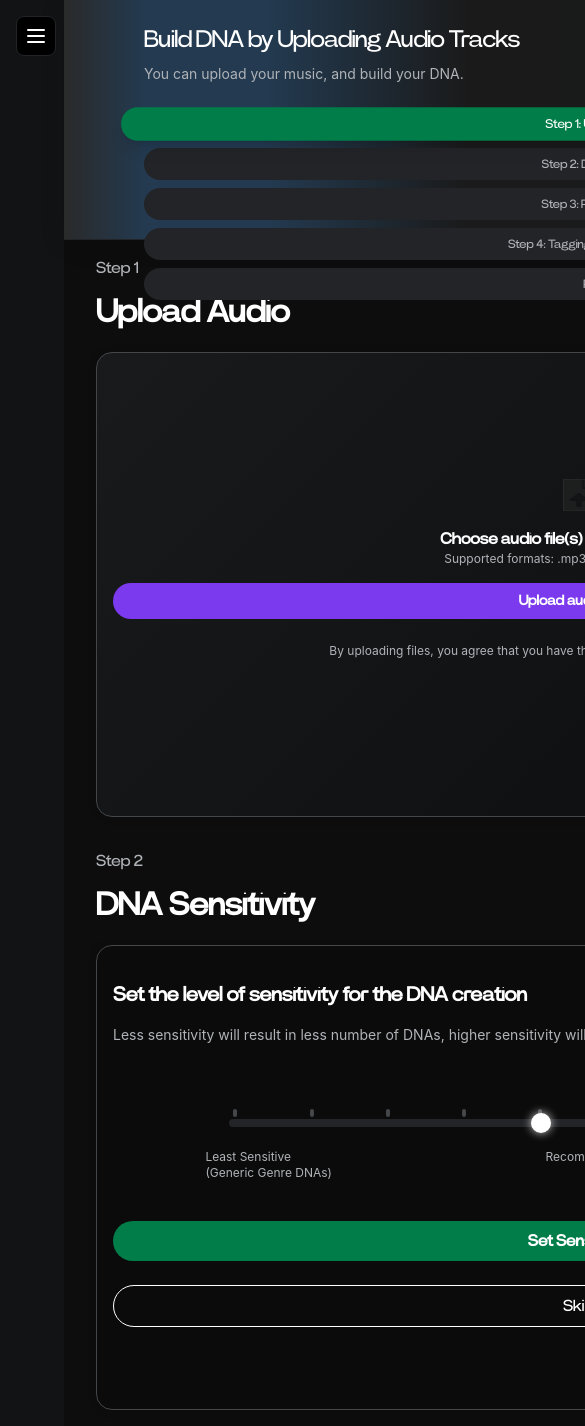
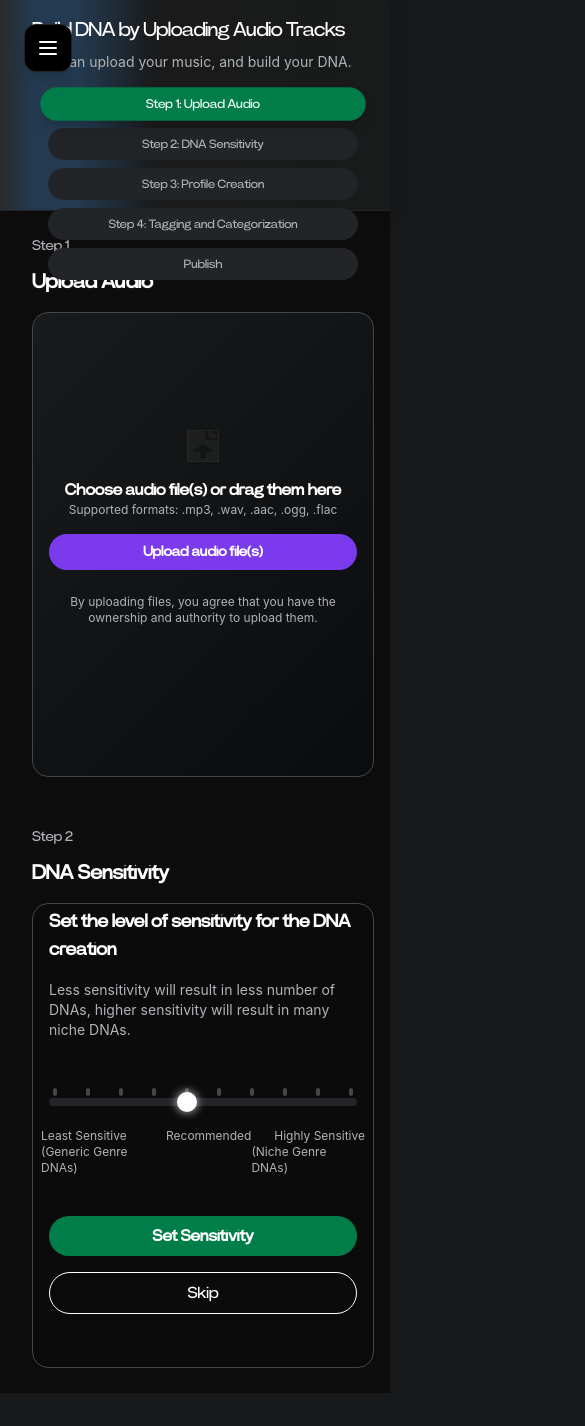
Before and after one commit to Mohi1038/Soundverse-DNA, a Next.js app in the folder frontend/: page /dna/create in a window 390 px wide. Shown: the top 1426 px of the page, 585 px wide, since content can reach past the window. After the commit the page ends 1393 px from the top, so only its background shows below. Built offline with nearby package versions, Linux system fonts and the light colour scheme.

Commit message:
feat: implement comprehensive mobile responsiveness for DNA creation page and sidebar

```diff
--- a/frontend/components/Sidebar.tsx
+++ b/frontend/components/Sidebar.tsx
@@ -92,9 +92,9 @@ export default function Sidebar() {
 
   return (
     <>
-      {/* Mobile Menu Button */}
+      {/* Mobile Menu Button - Fixed position to avoid overlapping */}
       <button
-        className="md:hidden fixed top-4 left-4 z-50 w-10 h-10 bg-[#000000] rounded-lg flex items-center justify-center border border-[#232428] hover:bg-[#232428] transition-colors duration-200"
+        className="md:hidden fixed top-6 left-6 z-50 w-12 h-12 bg-[#000000] rounded-xl flex items-center justify-center border border-[#232428] hover:bg-[#232428] transition-colors duration-200 shadow-lg"
         onClick={() => setMobileMenuOpen(!mobileMenuOpen)}
         aria-label="Toggle menu"
       >
@@ -152,20 +152,20 @@ export default function Sidebar() {
 
       {/* Mobile Menu */}
       <aside
-        className={`md:hidden fixed left-0 top-0 h-screen w-64 z-50 bg-[#000000] transform transition-transform duration-300 ease-in-out border-r border-[#232428]/20 ${
+        className={`md:hidden fixed left-0 top-0 h-screen w-72 z-50 bg-[#000000] transform transition-transform duration-300 ease-in-out border-r border-[#232428]/20 ${
           mobileMenuOpen ? 'translate-x-0' : '-translate-x-full'
         }`}
         aria-label="Mobile Sidebar"
       >
-        <div className="flex flex-col items-center py-8 space-y-2">
-          {/* Logo in mobile menu */}
-          <div className="w-[60px] h-[54px] mb-4 flex items-center justify-center">
+        <div className="flex flex-col h-full">
+          {/* Header with close button */}
+          <div className="flex items-center justify-between p-6 border-b border-[#232428]/20">
+            <div className="w-[50px] h-[45px] flex items-center justify-center">
               {!logoError ? (
                 <img
-                src="/logo.png"
+                  src="/logo2.png"
                   alt="Soundverse Logo"
                   className="w-full h-full object-contain"
-                style={{ width: '60px', height: '54px' }}
                   onError={() => setLogoError(true)}
                 />
               ) : (
@@ -174,20 +174,30 @@ export default function Sidebar() {
                 </div>
               )}
             </div>
+            <button
+              onClick={() => setMobileMenuOpen(false)}
+              className="w-8 h-8 bg-[#232428] rounded-lg flex items-center justify-center hover:bg-[#363636] transition-colors"
+            >
+              <svg className="w-5 h-5 text-white" fill="none" stroke="currentColor" viewBox="0 0 24 24">
+                <path strokeLinecap="round" strokeLinejoin="round" strokeWidth={2} d="M6 18L18 6M6 6l12 12" />
+              </svg>
+            </button>
+          </div>
 
-          {/* Plus icon in white circle for mobile */}
-          <SidebarIcon
-            icon={
+          {/* Menu Items */}
+          <div className="flex-1 px-6 py-4 space-y-2">
+            {/* Add button with text */}
+            <button className="flex items-center gap-4 w-full px-4 py-3 rounded-xl transition-all duration-300 ease-out transform hover:scale-105 hover:shadow-lg text-[#B0B3B8] hover:bg-gradient-to-r hover:from-[#232428] hover:to-[#2A2D31] hover:text-white">
+              <div className="w-10 h-8 bg-[#232428] rounded-lg flex items-center justify-center">
                 <img src="/add.png" alt="Add" className="w-4 h-4 object-contain" />
-            }
-            label="Add"
-            active={false}
-          />
+              </div>
+              <span className="text-lg font-medium">Add</span>
+            </button>
 
             {icons.map((item, idx) => (
               <button
                 key={item.label}
-              className={`flex items-center gap-4 w-full px-6 py-3 rounded-xl transition-all duration-300 ease-out transform hover:scale-105 hover:shadow-lg ${
+                className={`flex items-center gap-4 w-full px-4 py-3 rounded-xl transition-all duration-300 ease-out transform hover:scale-105 hover:shadow-lg ${
                   item.active
                     ? 'bg-gradient-to-r from-[#66ABFF] to-[#4A90E2] text-white shadow-lg shadow-[#66ABFF]/25'
                     : 'text-[#B0B3B8] hover:bg-gradient-to-r hover:from-[#232428] hover:to-[#2A2D31] hover:text-white'
@@ -204,6 +214,7 @@ export default function Sidebar() {
               </button>
             ))}
           </div>
+        </div>
       </aside>
     </>
   );
--- a/frontend/pages/dna/create.tsx
+++ b/frontend/pages/dna/create.tsx
@@ -15,7 +15,7 @@ const steps = [
 
 function StepProgressBar({ currentStep, onStepClick, step3Done }: { currentStep: number; onStepClick: (idx: number) => void; step3Done: boolean }) {
   return (
-    <div className="w-full flex justify-center">
+    <div className="w-full flex justify-center px-4">
       <div className="flex flex-col sm:flex-row gap-2 sm:gap-4 justify-center w-full max-w-[1200px] mx-auto">
         {steps.map((step, idx) => {
           // Only allow navigation to steps <= currentStep, or to Step 4/5 if step3Done
@@ -25,7 +25,7 @@ function StepProgressBar({ currentStep, onStepClick, step3Done }: { currentStep:
             <button
               key={step}
               onClick={() => !isLocked && onStepClick(idx)}
-              className={`px-3 sm:px-6 py-2 sm:py-3 rounded-full font-power-grotesk text-xs sm:text-base font-medium transition-all duration-200 whitespace-nowrap outline-none
+              className={`px-2 sm:px-6 py-2 sm:py-3 rounded-full font-power-grotesk text-xs sm:text-base font-medium transition-all duration-200 whitespace-nowrap outline-none
                 ${isCurrent
                   ? 'bg-[#007D49] text-white shadow-lg scale-105'
                   : 'bg-[#232428] text-[#B0B3B8]'}
@@ -46,9 +46,9 @@ function StepProgressBar({ currentStep, onStepClick, step3Done }: { currentStep:
 
 function StepSection({ title, stepLabel, children, sectionRef }: { title: string; stepLabel?: string; children: React.ReactNode; sectionRef: React.RefObject<HTMLDivElement> }) {
   return (
-    <section ref={sectionRef} className="w-full max-w-7xl min-h-[70vh] flex flex-col justify-center py-4 sm:py-8 scroll-mt-40 ml-0 px-4 sm:px-8 md:px-16">
-      {stepLabel && <div className="text-[#B0B3B8] text-base sm:text-lg font-power-grotesk mb-4 text-left">{stepLabel}</div>}
-      <h2 className="text-2xl sm:text-3xl font-semibold mb-6 sm:mb-8 font-power-grotesk text-white text-left" style={{ fontSize: '32px' }}>{title}</h2>
+    <section ref={sectionRef} className="w-full max-w-7xl min-h-[70vh] flex flex-col justify-center py-4 sm:py-8 scroll-mt-20 sm:scroll-mt-40 ml-0 px-4 sm:px-8 md:px-16">
+      {stepLabel && <div className="text-[#B0B3B8] text-sm sm:text-lg font-power-grotesk mb-3 sm:mb-4 text-left">{stepLabel}</div>}
+      <h2 className="text-xl sm:text-3xl font-semibold mb-4 sm:mb-8 font-power-grotesk text-white text-left" style={{ fontSize: 'clamp(20px, 4vw, 32px)' }}>{title}</h2>
       {children}
     </section>
   );
@@ -71,8 +71,8 @@ function LoadingDNA({ onComplete, progressOverride }: { onComplete?: () => void;
   }, [progress, onComplete, progressOverride]);
 
   return (
-    <div className="flex flex-col items-center justify-center min-h-[60vh] w-full">
-      <div className="relative flex items-center justify-center w-[280px] h-[280px] sm:w-[340px] sm:h-[340px] mx-auto">
+    <div className="flex flex-col items-center justify-center min-h-[50vh] sm:min-h-[60vh] w-full px-4">
+      <div className="relative flex items-center justify-center w-[200px] h-[200px] sm:w-[280px] sm:h-[280px] md:w-[340px] md:h-[340px] mx-auto">
         {/* Crescent background */}
         <img
           src="/crescent.png"
@@ -86,8 +86,8 @@ function LoadingDNA({ onComplete, progressOverride }: { onComplete?: () => void;
           className="w-full h-full object-contain absolute"
         />
       </div>
-      <div className="mt-6 sm:mt-8 text-[#66ABFF] text-lg sm:text-xl font-bold font-power-grotesk">{Math.min(progress, 100)}%</div>
-      <div className="mt-6 sm:mt-8 text-[#D9D9D9] text-center max-w-2xl mx-auto font-inter px-4" style={{ fontSize: '13px' }}>
+      <div className="mt-4 sm:mt-8 text-[#66ABFF] text-base sm:text-lg md:text-xl font-bold font-power-grotesk">{Math.min(progress, 100)}%</div>
+      <div className="mt-4 sm:mt-8 text-[#D9D9D9] text-center max-w-2xl mx-auto font-inter px-2 sm:px-4" style={{ fontSize: 'clamp(11px, 2.5vw, 13px)' }}>
         YOUR DNA WILL BE READY IN A FEW MINUTES. WE&apos;LL INFORM YOU ONCE IT&apos;S READY. YOU CAN USE THE STUDIO MEANWHILE
       </div>
     </div>
@@ -202,13 +202,13 @@ export default function DNACreationPage() {
       {/* Sidebar: always fixed, always visible */}
       <Sidebar />
       {/* Main content: margin-left for sidebar, fills rest of screen */}
-      <div className="flex-1 min-h-screen ml-16">
+      <div className="flex-1 min-h-screen ml-0 md:ml-16">
         {/* Top section: full width, sticky, with your custom colors/gradient */}
-        <div className="sticky top-0 z-30 w-full pl-16 border-b border-[#232428] shadow-[0_4px_24px_0_rgba(0,0,0,0.12)]"
-          style={{background: 'linear-gradient(90deg, #2a2a2a 0%, #233a50 8%, #233a50 20%, #1a1a1a 40%, #181A1B 100%)', height: '240px'}}
+        <div className="sticky top-0 z-30 w-full pl-4 md:pl-16 border-b border-[#232428] shadow-[0_4px_24px_0_rgba(0,0,0,0.12)]"
+          style={{background: 'linear-gradient(90deg, #2a2a2a 0%, #233a50 8%, #233a50 20%, #1a1a1a 40%, #181A1B 100%)', height: 'clamp(200px, 25vh, 240px)'}}
         >
-          <div className="max-w-[1200px] py-6 md:py-10 px-4 md:px-0 md:pl-8">
-            <h1 className="text-2xl sm:text-3xl md:text-4xl font-light text-white tracking-tight font-power-grotesk mb-2">Build DNA by Uploading Audio Tracks</h1>
+          <div className="max-w-[1200px] py-4 md:py-10 px-4 md:px-0 md:pl-8">
+            <h1 className="text-xl sm:text-3xl md:text-4xl font-light text-white tracking-tight font-power-grotesk mb-2">Build DNA by Uploading Audio Tracks</h1>
             <p className="text-[#B0B3B8] text-sm sm:text-base md:text-lg font-inter mb-0">You can upload your music, and build your DNA.</p>
           </div>
           <div className="px-4 md:px-0 md:pl-8 pb-4">
@@ -219,10 +219,9 @@ export default function DNACreationPage() {
         <div className="w-full flex-1 pl-4 sm:pl-8 md:pl-12 bg-[#0d0d0d]">
           <StepSection title="Upload Audio" stepLabel="Step 1" sectionRef={sectionRefs[0]}>
             <div
-              className="rounded-2xl border border-[#44474A] p-4 sm:p-8 md:p-12 flex flex-col items-center justify-center relative ml-0 transition-all"
+              className="rounded-2xl border border-[#44474A] p-4 sm:p-8 md:p-12 flex flex-col items-center justify-center relative ml-0 transition-all w-full max-w-[965px] mx-auto"
               style={{
-                width: '965px',
-                height: '465px',
+                minHeight: 'clamp(400px, 60vh, 465px)',
                 background: 'linear-gradient(135deg, #181A1C 0%, #0B0C0D 100%)',
                 boxShadow: '0 1px 8px 0 rgba(0,0,0,0.12)'
               }}
@@ -271,19 +270,18 @@ export default function DNACreationPage() {
           </StepSection>
           <StepSection title="DNA Sensitivity" stepLabel="Step 2" sectionRef={sectionRefs[1]}>
             <div
-              className="rounded-2xl border border-[#44474A] p-4 sm:p-8 md:p-12 flex flex-col items-center justify-center relative ml-0 transition-all"
+              className="rounded-2xl border border-[#44474A] p-4 sm:p-8 md:p-12 flex flex-col items-center justify-center relative ml-0 transition-all w-full max-w-[965px] mx-auto"
               style={{
-                width: '965px',
-                height: '465px',
+                minHeight: 'clamp(400px, 60vh, 465px)',
                 background: '#0B0B0B',
                 boxShadow: '0 1px 8px 0 rgba(0,0,0,0.12)'
               }}
             >
               <div className="flex flex-col items-start w-full ml-0 -mt-12">
-                <div className="text-white text-xl sm:text-2xl font-power-grotesk font-semibold mb-4">Set the level of sensitivity for the DNA creation</div>
-                <div className="text-[#B0B3B8] text-sm sm:text-base font-inter mb-16 sm:mb-20">Less sensitivity will result in less number of DNAs, higher sensitivity will result in many niche DNAs.</div>
+                <div className="text-white text-lg sm:text-2xl font-power-grotesk font-semibold mb-4">Set the level of sensitivity for the DNA creation</div>
+                <div className="text-[#B0B3B8] text-sm sm:text-base font-inter mb-12 sm:mb-20">Less sensitivity will result in less number of DNAs, higher sensitivity will result in many niche DNAs.</div>
                 <div className="w-full flex flex-col items-center mb-6 sm:mb-8">
-                  <div className="relative w-3/4 mb-4">
+                  <div className="relative w-full sm:w-3/4 mb-4">
                     <input
                       type="range"
                       min={1}
@@ -327,19 +325,19 @@ export default function DNACreationPage() {
                       ))}
                     </div>
                   </div>
-                  <div className="flex justify-between w-3/4 mt-4 text-[#B0B3B8] text-xs sm:text-base font-inter">
-                    <div className="flex flex-col items-start -ml-6 -mt-4">
+                  <div className="flex justify-between w-full sm:w-3/4 mt-4 text-[#B0B3B8] text-xs sm:text-base font-inter">
+                    <div className="flex flex-col items-start -ml-2 sm:-ml-6 -mt-4">
                       <span>Least Sensitive</span>
                       <span className="text-xs sm:text-sm">(Generic Genre DNAs)</span>
                     </div>
                     <div className="text-center text-xs sm:text-base -mt-4">Recommended</div>
-                    <div className="flex flex-col items-end -mr-8 -mt-4">
+                    <div className="flex flex-col items-end -mr-2 sm:-mr-8 -mt-4">
                       <span>Highly Sensitive</span>
                       <span className="text-xs sm:text-sm">(Niche Genre DNAs)</span>
                     </div>
                   </div>
                 </div>
-                <div className="flex flex-col sm:flex-row gap-6 sm:gap-8 mt-4 w-full justify-center">
+                <div className="flex flex-col sm:flex-row gap-4 sm:gap-8 mt-4 w-full justify-center">
                   <button
                     className="bg-[#007D49] hover:bg-[#00653a] text-white font-semibold px-6 sm:px-8 py-2 sm:py-3 rounded-full hover:scale-105 hover:translate-y-[-2px] transition-all duration-200 ease-out transform hover:shadow-lg font-power-grotesk text-base sm:text-lg w-full sm:w-auto"
                     onClick={handleSetSensitivity}
@@ -383,22 +381,21 @@ export default function DNACreationPage() {
               </StepSection>
               <StepSection title="Publish" stepLabel="Step 5" sectionRef={sectionRefs[4]}>
                 <div
-                  className="rounded-2xl border border-[#44474A] p-4 sm:p-8 md:p-12 flex flex-col items-start justify-between relative ml-0 transition-all"
+                  className="rounded-2xl border border-[#44474A] p-4 sm:p-8 md:p-12 flex flex-col items-start justify-between relative ml-0 transition-all w-full max-w-[965px] mx-auto"
                   style={{
-                    width: '965px',
-                    height: '465px',
+                    minHeight: 'clamp(400px, 60vh, 465px)',
                     background: '#0B0B0B',
                     boxShadow: '0 1px 8px 0 rgba(0,0,0,0.12)'
                   }}
                 >
                   {!publishSuccess ? (
                     <>
-                      <div className="text-xl sm:text-2xl font-bold text-white mb-2 flex items-center gap-2">
-                        <svg className="w-6 h-6 sm:w-7 sm:h-7 text-[#007D49]" fill="none" stroke="currentColor" strokeWidth="2" viewBox="0 0 24 24"><path strokeLinecap="round" strokeLinejoin="round" d="M9 12l2 2 4-4m6 2a9 9 0 11-18 0 9 9 0 0118 0z" /></svg>
+                      <div className="text-lg sm:text-2xl font-bold text-white mb-2 flex items-center gap-2">
+                        <svg className="w-5 h-5 sm:w-7 sm:h-7 text-[#007D49]" fill="none" stroke="currentColor" strokeWidth="2" viewBox="0 0 24 24"><path strokeLinecap="round" strokeLinejoin="round" d="M9 12l2 2 4-4m6 2a9 9 0 11-18 0 9 9 0 0118 0z" /></svg>
                         Review Before Publishing
                       </div>
                       <div className="text-[#B0B3B8] mb-4 sm:mb-6 text-left text-sm sm:text-base font-inter">Please review your information below before publishing your DNA profile.</div>
-                      <div className="w-full flex flex-col gap-3 sm:gap-4 mb-8">
+                      <div className="w-full flex flex-col gap-3 sm:gap-4 mb-6 sm:mb-8">
                         <div className="flex flex-col sm:flex-row sm:items-center gap-1 sm:gap-3">
                           <span className="text-[#66ABFF] font-semibold text-sm sm:text-base">Creator:</span>
                           <span className="text-white text-sm sm:text-base">{creatorInput || (creator && creator.name) || <span className='italic text-[#B0B3B8]'>Not set</span>}</span>
@@ -414,7 +411,7 @@ export default function DNACreationPage() {
                       </div>
                       <div className="w-full flex justify-center">
                         <button
-                          className="bg-[#007D49] hover:bg-[#00653a] text-white font-bold text-base sm:text-lg px-8 sm:px-12 py-3 sm:py-4 rounded-full shadow-xl hover:scale-105 hover:translate-y-[-2px] transition-all duration-200 ease-out transform hover:shadow-lg mb-6 sm:mb-8 tracking-wide"
+                          className="bg-[#007D49] hover:bg-[#00653a] text-white font-bold text-base sm:text-lg px-6 sm:px-12 py-3 sm:py-4 rounded-full shadow-xl hover:scale-105 hover:translate-y-[-2px] transition-all duration-200 ease-out transform hover:shadow-lg mb-4 sm:mb-8 tracking-wide w-full sm:w-auto"
                           onClick={handlePublish}
                         >
                           <span className="inline-flex items-center gap-2">
@@ -427,20 +424,20 @@ export default function DNACreationPage() {
                       {showPublishModal && (
                         <div className="fixed inset-0 z-50 flex items-center justify-center bg-black bg-opacity-60 animate-fade-in p-4">
                           <div className="bg-[#181A1B] rounded-2xl p-6 sm:p-10 shadow-2xl flex flex-col items-center border border-[#232428] max-w-md w-full">
-                            <div className="text-white text-xl sm:text-2xl font-power-grotesk mb-4 sm:mb-6 font-bold flex items-center gap-2">
+                            <div className="text-white text-lg sm:text-2xl font-power-grotesk mb-4 sm:mb-6 font-bold flex items-center gap-2">
                               <svg className="w-6 h-6 sm:w-7 sm:h-7 text-[#007D49]" fill="none" stroke="currentColor" strokeWidth="2" viewBox="0 0 24 24"><path strokeLinecap="round" strokeLinejoin="round" d="M9 12l2 2 4-4m6 2a9 9 0 11-18 0 9 9 0 0118 0z" /></svg>
                               Are you sure you want to publish?
                             </div>
-                            <div className="flex flex-col sm:flex-row gap-4 sm:gap-8 mt-2">
+                            <div className="flex flex-col sm:flex-row gap-4 sm:gap-8 mt-2 w-full">
                               <button
-                                className="bg-[#007D49] hover:bg-[#00653a] text-white font-bold px-6 sm:px-8 py-2 sm:py-3 rounded-full text-base sm:text-lg shadow-md hover:scale-105 hover:translate-y-[-2px] transition-all duration-200 ease-out transform hover:shadow-lg flex items-center gap-2"
+                                className="bg-[#007D49] hover:bg-[#00653a] text-white font-bold px-6 sm:px-8 py-2 sm:py-3 rounded-full text-base sm:text-lg shadow-md hover:scale-105 hover:translate-y-[-2px] transition-all duration-200 ease-out transform hover:shadow-lg flex items-center justify-center gap-2 flex-1"
                                 onClick={handleConfirmPublish}
                               >
                                 <svg className="w-4 h-4 sm:w-5 sm:h-5" fill="none" stroke="currentColor" strokeWidth="2" viewBox="0 0 24 24"><path strokeLinecap="round" strokeLinejoin="round" d="M5 13l4 4L19 7" /></svg>
                                 Yes
                               </button>
                               <button
-                                className="bg-gradient-to-r from-[#ED254E] to-[#b91c1c] hover:from-[#b91c1c] hover:to-[#ED254E] text-white font-bold px-6 sm:px-8 py-2 sm:py-3 rounded-full text-base sm:text-lg shadow-md hover:scale-105 hover:translate-y-[-2px] transition-all duration-200 ease-out transform hover:shadow-lg flex items-center gap-2"
+                                className="bg-gradient-to-r from-[#ED254E] to-[#b91c1c] hover:from-[#b91c1c] hover:to-[#ED254E] text-white font-bold px-6 sm:px-8 py-2 sm:py-3 rounded-full text-base sm:text-lg shadow-md hover:scale-105 hover:translate-y-[-2px] transition-all duration-200 ease-out transform hover:shadow-lg flex items-center justify-center gap-2 flex-1"
                                 onClick={handleCancelPublish}
                               >
                                 <svg className="w-4 h-4 sm:w-5 sm:h-5" fill="none" stroke="currentColor" strokeWidth="2" viewBox="0 0 24 24"><path strokeLinecap="round" strokeLinejoin="round" d="M6 18L18 6M6 6l12 12" /></svg>
@@ -454,7 +451,7 @@ export default function DNACreationPage() {
                   ) : (
                     <div className="flex flex-col items-start justify-center gap-4 sm:gap-6">
                       <CheckCircleIcon className="w-16 h-16 sm:w-20 sm:h-20 text-[#00A06B] animate-bounce" />
-                      <div className="text-[#00A06B] text-2xl sm:text-3xl font-bold font-power-grotesk text-left">Your DNA has been published! 🎉</div>
+                      <div className="text-[#00A06B] text-xl sm:text-3xl font-bold font-power-grotesk text-left">Your DNA has been published! 🎉</div>
                     </div>
                   )}
                 </div>
```
Also changed, not shown: frontend/public/logo2.png (added). Lines whose indentation alone changed are shown as unchanged.
